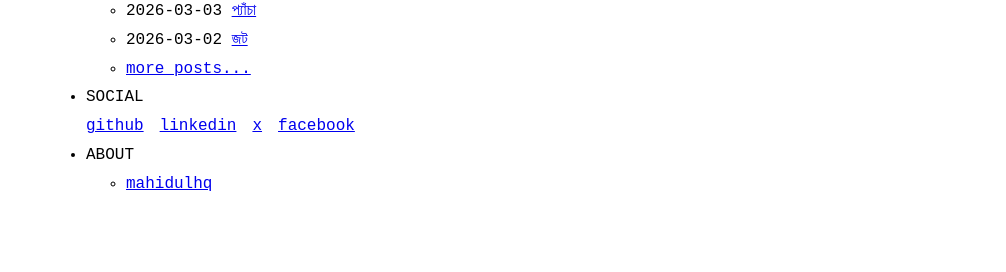
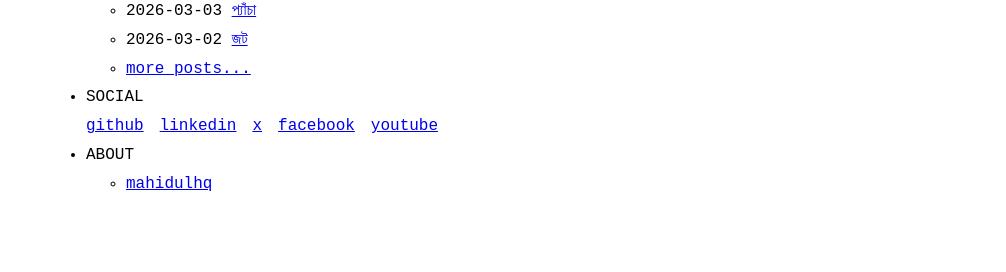
Before and after one commit to mahidulhq/mahidulhq.github.io, a Jekyll site: the page built from index.md, in a window 1280 px wide. Shown: the part 692-964 px from the top of the page, without its empty margins (274-1280 px from the left). Built offline with Jekyll 4.4.1, drawn with Linux system fonts in a browser that asks for light colours.

Commit message:
Update menu.yml

```diff
--- a/_data/menu.yml
+++ b/_data/menu.yml
@@ -59,6 +59,8 @@ entries:
         url: https://x.com/mahidulhq
       - title: facebook
         url: https://www.facebook.com/mahidulhq.page/
+      - title: youtube
+        url: https://www.youtube.com/@mahidulhq
 
   - title: ABOUT
     entries:
```
